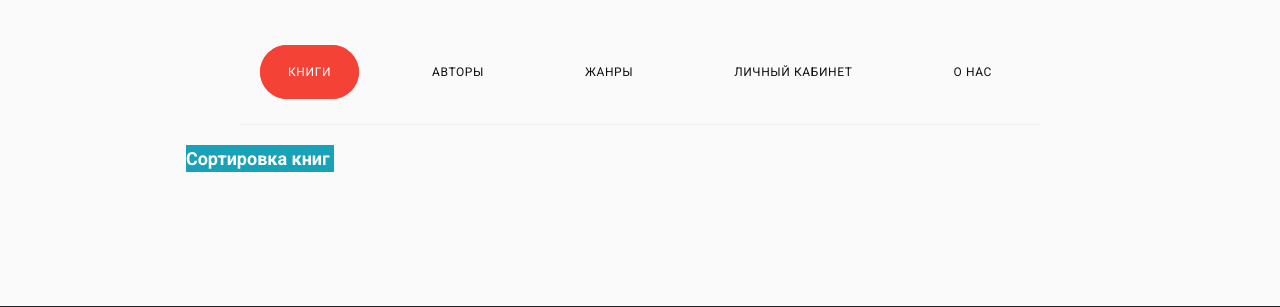
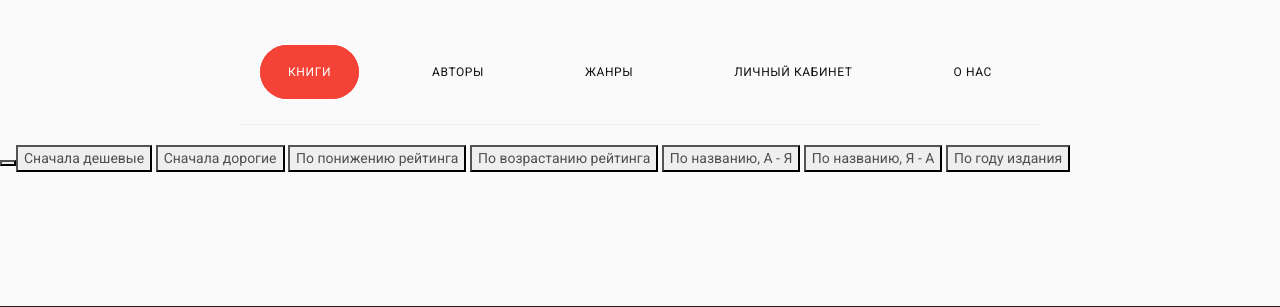
Before and after one commit to przlv/AppReader, a Python web app: template reader/templates/index.html in a window 1280 px wide. Shown: the top 307 px of the page. Run offline with Jinja, Linux system fonts and the light colour scheme; the template is opened without the code that fills it, so the values that code supplies are empty; some libraries are stand-ins or nearby versions.

Commit message:
Revert "Add sort vlados"

```diff
--- a/reader/static/css/authors.css
+++ b/reader/static/css/authors.css
@@ -90,74 +90,3 @@
  input[type="submit"]:hover {
    opacity: 0.9;
  }
-
- .custom-dropdown {
-   border: none !important;
-   background-color: #17a2b8;
-   font-size: 18px;
-   font-weight: bold;
-
-}
-.custom-dropdown > a {
-   color: rgb(255, 254, 254);
- }
-.custom-dropdown > a .arrow {
-   display: inline-block;
-   position: relative;
-   transition: .3s transform ease;
-   transition: .3s transform ease;
-   transition: .3s transform ease;
-}
-.custom-dropdown.show > a .arrow {
-  transform: rotate(-180deg);
-  transform: rotate(-180deg);
-   transform: rotate(-180deg);
-}
-.custom-dropdown .btn:active, .custom-dropdown .btn:focus {
-  box-shadow: none !important;
-  box-shadow: none !important;
-  outline: none;
-}
-.custom-dropdown .btn.btn-custom {
-  border: 1px solid #efefef;
-}
-
-.custom-dropdown hr {
-  display: block;
-  height: 1px;
-  border: 0;
-  border-top: 1px solid #e9ecef;
-  margin: .5em 0;
-  padding: 0;
- }
-.custom-dropdown .dropdown-menu {
-  border: 1px solid transparent !important;
-  box-shadow: 0 15px 30px 0 rgba(0, 0, 0, 0.2);
-  box-shadow: 0 15px 30px 0 rgba(0, 0, 0, 0.2);
-  margin-top: -10px !important;
-  padding: 20px 0;
-  border-radius: 0;
-  background: rgb(255, 255, 255);
-  transition: .3s margin-top ease, .3s opacity ease, .3s visibility ease;
-  transition: .3s margin-top ease, .3s opacity ease, .3s visibility ease;
-  transition: .3s margin-top ease, .3s opacity ease, .3s visibility ease;
- }
-.custom-dropdown .dropdown-menu.active {
-    opacity: 1;
-    visibility: visible;
-    margin-top: 0px !important; }
-.custom-dropdown .dropdown-menu a {
-   font-size: 14px;
-   padding: 8px 20px;
-   position: relative;
-   color: #000; }
-.custom-dropdown .dropdown-menu a:last-child {
-   border-bottom: none; }
- .custom-dropdown .dropdown-menu a .icon {
-   margin-right: 15px;
-   display: inline-block; }
-.custom-dropdown .dropdown-menu a:hover, .custom-dropdown .dropdown-menu a:active, .custom-dropdown .dropdown-menu a:focus {
-   background: #17a2b8;
-   color: #000; }
-.custom-dropdown .dropdown-menu a:hover .number, .custom-dropdown .dropdown-menu a:active .number, .custom-dropdown .dropdown-menu a:focus .number {
-   color: #fff; }
--- a/reader/templates/index.html
+++ b/reader/templates/index.html
@@ -4,29 +4,15 @@
 {% block content %}
 <link href="{{ url_for('static', filename='css/authors.css') }}" rel="stylesheet">
 
-<div class="container">
-    <div class="row justify-content-left text-center">
-        <div class="col-md-4">
-            <div class="dropdown custom-dropdown">
-                <a href="#" data-toggle="dropdown" class="align-items-center dropdown-link " aria-haspopup="true"
-                    aria-expanded="false" data-offset="-70, 20">
-                    Сортировка книг
-                    <span class="arrow icon-keyboard_arrow_down"></span>
-                </a>
-                <div class="dropdown-menu" aria-labelledby="dropdownMenuButton">
-                    <a class="dropdown-item" href="/1"> <span class="icon icon-dashboard"></span>Сначала дешевые</a>
-                    <a class="dropdown-item" href="/2"><span class="icon icon-mail_outline"></span>Сначала дорогие</span></a>
-                    <a class="dropdown-item" href="/3"><span class="icon icon-dashboard"></span>Высокооценённые</span></a>
-                    <a class="dropdown-item" href="/4"><span class="icon icon-mail_outline"></span>Низкооценённые</span></a>
-                    <a class="dropdown-item" href="/5"><span class="icon icon-dashboard"></span>По названию, А-Я</span></a>
-                    <a class="dropdown-item" href="/6"><span class="icon icon-mail_outline"></span>По названию, Я-А</span></a>
-                    <a class="dropdown-item" href="/7"><span class="icon icon-dashboard"></span>Год публикации</span></a>
-                </div>
-            </div>
-        </div>
-    </div>
-</div>
-
+<button id="sort" method="POST" action="" name="sort">
+    <button class="price_asc"><a href="/1">Cначала дешевые</a></button>
+    <button class="price_desc"><a href="/2">Сначала дорогие</a></button>
+    <button class="rating_asc"><a href="/3">По понижению рейтинга</a></button>
+    <button class="rating_desc"><a href="/4">По возрастанию рейтинга</a></button>
+    <button class="good_asc"><a href="/5">По названию, A - Я</a></button>
+    <button class="good_desc"><a href="/6">По названию, Я - А</a></button>
+    <button class="year_desc"><a href="/7">По году издания</a></button>
+</button>
 <div class="container mx-auto mt-4">
     <!-- <div class="row"> -->
     <div class="col-md-4">
@@ -39,6 +25,7 @@
         </div>
         {% for book in books_list.items %}
         <div class="card" style="width: 18rem;">
+            <div>
                 <img src="{{ url_for('send_file', filename=book.cover) }}" class="card-img">
                 <div style="padding-left:10px">
                     {% for n in range(book.rating | int) %}
```
Lines whose indentation alone changed are shown as unchanged.
